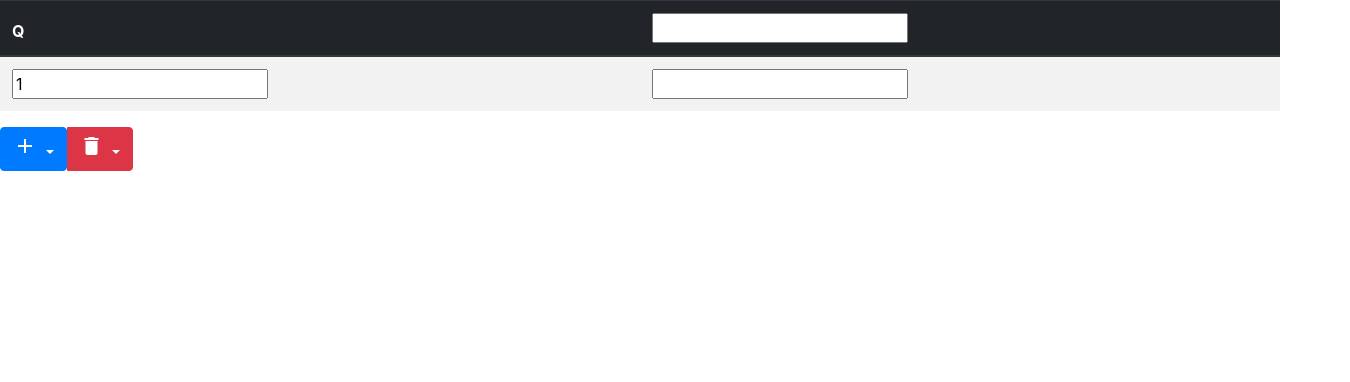
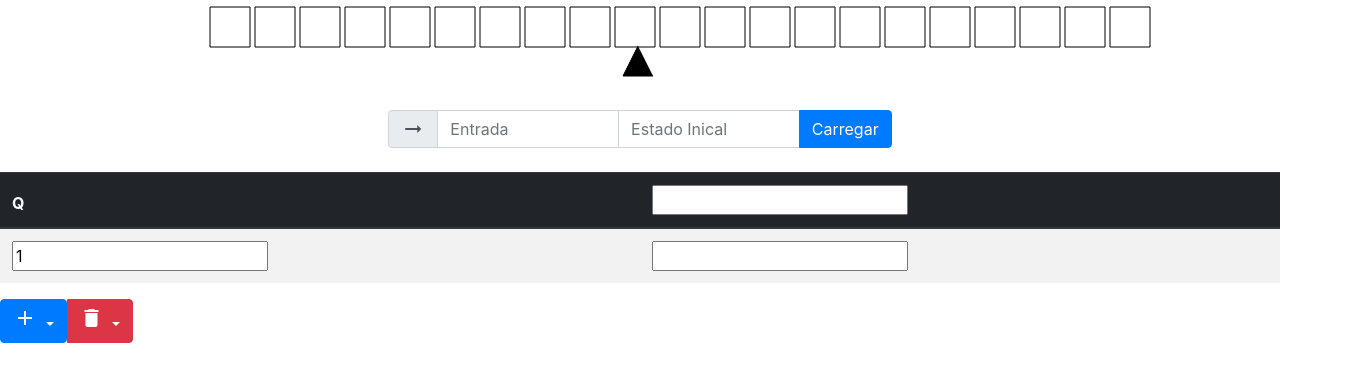
Before and after one commit to MarceloRezin/maquinaturing, a plain HTML site: page index.html in a window 1280 px wide. Shown: the whole page, 1350 px wide, since content can reach past the window. Drawn offline with nearby package versions, Linux system fonts and the light colour scheme.

Commit message:
Exibe os itens da máquina e adição de libs

```diff
--- a/index.html
+++ b/index.html
@@ -5,14 +5,38 @@
 			html, body{
 				height: 100%!important;
 			}
+			.centraliza{
+				padding-left: 0;
+				padding-right: 0;
+				margin-left: auto;
+				margin-right: auto;
+				display: block;
+			}
 		</style>
 		<title>Máquina de Turing</title>
 		<meta charset="utf-8">
 		<link rel="stylesheet" href="https://maxcdn.bootstrapcdn.com/bootstrap/4.0.0/css/bootstrap.min.css" integrity="sha384-Gn5384xqQ1aoWXA+058RXPxPg6fy4IWvTNh0E263XmFcJlSAwiGgFAW/dAiS6JXm" crossorigin="anonymous">
 		<link href="https://fonts.googleapis.com/icon?family=Material+Icons" rel="stylesheet">
-		<script src="./gerencia-tabela.js"></script>
+		<link rel="stylesheet" type="text/css" href="https://cdn.jsdelivr.net/npm/toastify-js/src/toastify.min.css">
+		<script type="text/javascript" src="https://cdn.jsdelivr.net/npm/toastify-js"></script>
 	</head>
-	<body style="max-width: 100%">
+	<body>
+		<div>
+			<canvas id="fita" width="1350" height="62"></canvas>
+		</div>
+		<div class="mb-4">
+			<canvas class="centraliza" style="margin-top: -2.5%;" id="triangulo" width="55" height="50"></canvas>
+		</div>
+		<div class="input-group mb-4 col col-lg-5 centraliza">
+			<div class="input-group-prepend">
+				<span class="input-group-text" id="basic-addon1"><i class="material-icons">arrow_right_alt</i></span>
+			</div>
+			<input type="text" class="form-control" placeholder="Entrada" aria-label="Entrada" id="entrada">
+			<input type="text" class="form-control" placeholder="Estado Inical" aria-label="Estado Inical" id="inicial">
+			<div class="input-group-append">
+				<button class="btn btn-primary" type="button" onclick="carregarMaquina()">Carregar</button>
+			</div>
+		</div>
 		<table class="table table-striped"  id="tabelaTransicoes">
 				<thead flex class="thead-dark">
 					<tr id="cabecalho">
@@ -44,5 +68,9 @@
 				<button class="dropdown-item" type="button" onclick="removeColuna('opcoesRem')">Coluna (alt + ←)</button>
 			</div>
 		</div>
+		<script src="./gerencia-tabela.js"></script>
+		<script src="gerencia-fita.js"></script>
+		<script src="maquina-turing.js"></script>
+		<script src="toast.js"></script>
 	</body>
 </html>
```
